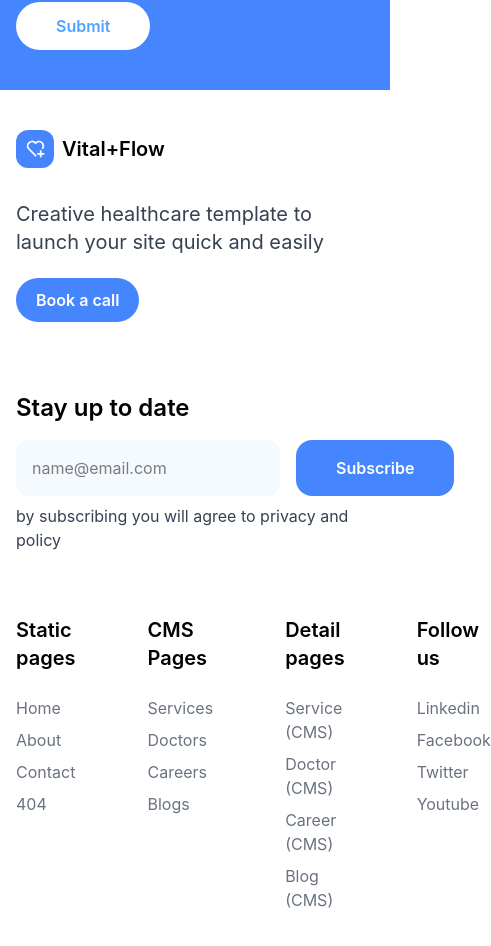
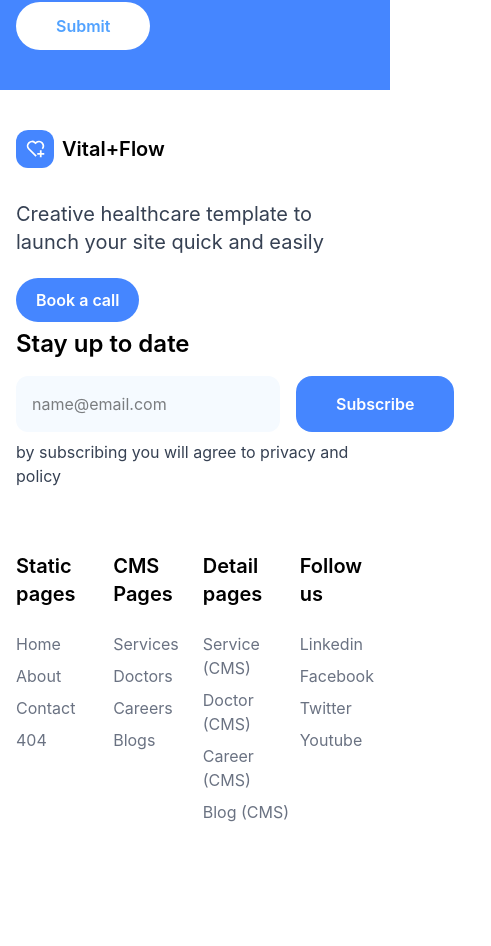
Before and after one commit to hamdard-coder/vitalflow, a React (Vite) app: page / in a window 390 px wide. Shown: the part 7997-8943 px from the top of the page, 491 px wide, since content can reach past the window. After the commit the page ends 8885 px from the top, so only its background shows below. Built offline with nearby package versions, Linux system fonts and the light colour scheme.

Commit message:
add more changes

```diff
--- a/src/components/Footer/Footer.jsx
+++ b/src/components/Footer/Footer.jsx
@@ -7,7 +7,7 @@ const Footer = () => {
   return (
     <section className=" mt-10">
       <Container>
-        <div className="grid grid-cols-1 lg:grid-cols-3 gap-20">
+        <div className="grid grid-cols-1 lg:grid-cols-3  lg:gap-20 ">
           <div>
             {/* left  */}
             <div className="flex items-center gap-2">
@@ -23,7 +23,7 @@ const Footer = () => {
               <Button title="Book a call" />
             </div>
           </div>
-          <div className=" col-span-1 lg:col-span-2 ">
+          <div className=" col-span-1 lg:col-span-2 mt-4">
             <header className="text-2xl font-semibold ">Stay up to date</header>
 
             <div className="flex gap-4 pt-4 ">
@@ -45,7 +45,7 @@ const Footer = () => {
             </p>
 
             <div>
-              <div className="py-16 flex gap-18">
+              <div className="py-16 flex md:gap-18 lg:gap-18">
                 <div className="flex flex-col gap-2 text-gray-500">
                   <h3 className="pb-4 font-semibold text-xl text-black">
                     Static pages
```
